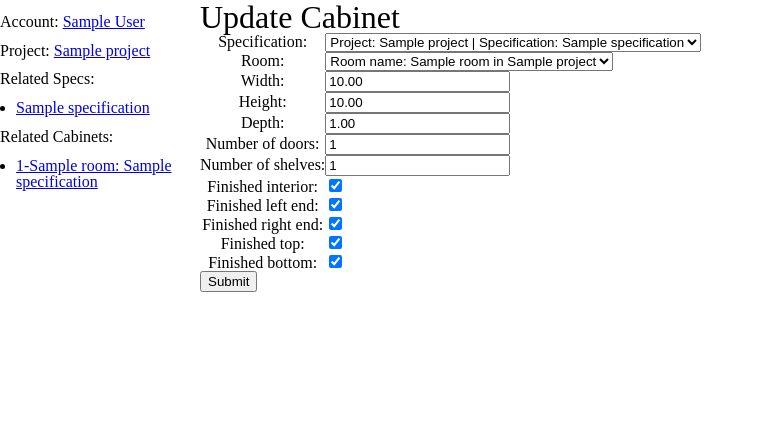
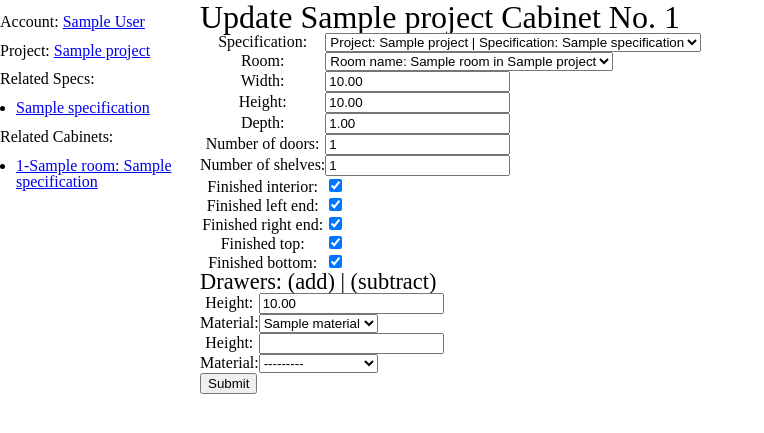
Before and after one commit to propose-software/propose, a Django app: page /project/1/cabinet/1/update in a window 1280 px wide. Shown: the part 139-572 px from the top of the page, without its empty margins (0-764 px from the left). Run offline with Django 3.2, Linux system fonts and the light colour scheme; tables that the repository leaves empty hold one stand-in row (values such as "Sample post"); style sheets or scripts are compiled from the project's sources; some libraries are stand-ins or nearby versions.

Commit message:
added drawers to cabinet_update page; drawer deletion still needs some work

```diff
--- a/cabinets_app/forms.py
+++ b/cabinets_app/forms.py
@@ -83,6 +83,8 @@ class CabinetForm(forms.ModelForm):
         super(CabinetForm, self).__init__(*args, **kwargs)
         self.fields['specification'].queryset = Specification.objects.filter(
             project=project)
+        self.fields['room'].queryset = Room.objects.filter(
+            project=project)
 
 
 DrawerFormSet = forms.modelformset_factory(
--- a/cabinets_app/templates/cabinet/cabinet_create.html
+++ b/cabinets_app/templates/cabinet/cabinet_create.html
@@ -8,7 +8,7 @@
     <table>
     {{ form }}
     </table>
-    <p>Drawers: (<span id="add">add</span>) | (<span id="sub">subtract</span>)</p>
+    <h3>Drawers: (<span id="add">add</span>) | (<span id="sub">subtract</span>)</h3>
 
     <table id="drawerForm"
         data-url="{% url 'drawer_form' proj_id=project.id %}">
--- a/cabinets_app/templates/cabinet/cabinet_delete.html
+++ b/cabinets_app/templates/cabinet/cabinet_delete.html
@@ -3,7 +3,7 @@
 {% block title %}Project Delete{% endblock %}
 
 {% block content %}
-<h2>{{ cabinet.project.name }} Cabinet No. {{ cabinet.cabinet_number }}</h2>
+<h2>Delete {{ cabinet.project.name }} Cabinet No. {{ cabinet.cabinet_number }}</h2>
 
 <p class="warning">Are you certain you want to delete this Cabinet?</p>
 
--- a/cabinets_app/templates/cabinet/cabinet_update.html
+++ b/cabinets_app/templates/cabinet/cabinet_update.html
@@ -3,12 +3,25 @@
 {% block title %}Cabinet Update{% endblock %}
 
 {% block content %}
-<h2>Update Cabinet</h2>
+<h2>Update {{ cabinet.project.name }} Cabinet No. {{ cabinet.cabinet_number }}</h2>
 <form action="{% url 'cabinet_update' proj_id=project.id cab_id=cabinet.id %}" method="POST">
     <table>
+        {{ form }}
+    </table>
+
+    <h3>Drawers: (<span id="add">add</span>) | (<span id="sub">subtract</span>)</h3>
+
+    <table id="drawerForm"
+        data-url="{% url 'drawer_form' proj_id=project.id %}">
         {% csrf_token %}
-        {{ form }}
+        {{ drawer_form }}
     </table>
     <input type="submit" value="Submit">
 </form>
+
+<script
+  src="https://code.jquery.com/jquery-3.4.0.min.js"
+  integrity="sha256-BJeo0qm959uMBGb65z40ejJYGSgR7REI4+CW1fNKwOg="
+  crossorigin="anonymous"></script>
+<script src="/static/js/app.js"></script>
 {% endblock content %}
--- a/cabinets_app/views_cab.py
+++ b/cabinets_app/views_cab.py
@@ -30,7 +30,7 @@ def cabinet_create(req, proj_id=None):
             form.instance.project = project
             cabinet = form.save()
             for d in drawer_form:
-                if d.is_valid():
+                if d.is_valid() and d['height'].value() and d['material'].value():
                     instance = d.save(commit=False)
                     instance.cabinet = cabinet
                     instance.save()
@@ -39,7 +39,7 @@ def cabinet_create(req, proj_id=None):
             context = {
                 'form': form,
                 'project': project,
-                'drawer_form': DrawerFormSet(req.POST)
+                'drawer_form': drawer_form
             }
             return render(req, './cabinet/cabinet_create.html', context)
     else:
@@ -77,17 +77,31 @@ def cabinet_update(req, proj_id=None, cab_id=None):
     cabinet = Cabinet.objects.get(pk=cab_id)
     if req.method == 'POST':
         form = CabinetForm(project, req.POST, instance=cabinet)
+        drawers = Drawer.objects.filter(cabinet=cabinet)
+        drawer_form = DrawerFormSet(req.POST, queryset=drawers)
         if form.is_valid():
             cabinet = form.save()
+            for d in drawer_form:
+                if d.is_valid() and d['height'].value() and d['material'].value():
+                    instance = d.save(commit=False)
+                    instance.cabinet = cabinet
+                    instance.save()
             return redirect('cabinet_detail', proj_id=proj_id, cab_id=cab_id)
         else:
-            return render(req, './cabinet/cabinet_update.html', {'form': form})
+            context = {
+                'form': form,
+                'project': project,
+                'drawer_form': drawer_form
+            }
+            return render(req, './cabinet/cabinet_update.html', context)
     else:
         form = CabinetForm(project, instance=cabinet)
+        drawer_form = DrawerFormSet(queryset=Drawer.objects.filter(cabinet=cabinet))
         context = {
             'form': form,
             'project': project,
-            'cabinet': cabinet
+            'cabinet': cabinet,
+            'drawer_form': drawer_form
         }
         return render(req, './cabinet/cabinet_update.html', context)
 
```
